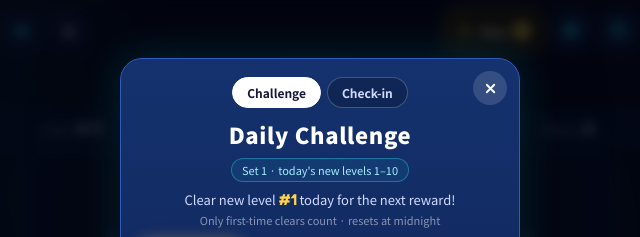
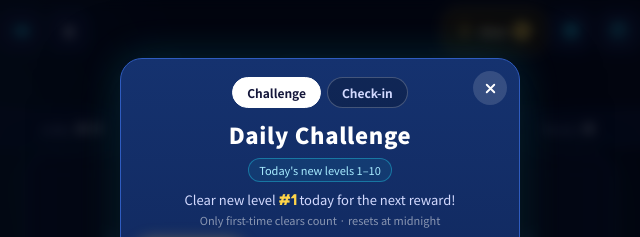
Before and after one commit to lgm500338/alien-dots, a plain HTML site: page index.html in a window 1280 px wide. Both pictures are taken after a click on the button "Challenge". Shown: the top 237 px of the page, 320-960 px from the left. Drawn offline with Linux system fonts and the light colour scheme.

Commit message:
일일 도전과제는 하루 1세트(10칸)만, 다 채우면 그날은 안 뜸. versionCode 5 (1.2.1)
Co-Authored-By: Claude Opus 5.5 <noreply@anthropic.com>
Claude-Session: https://claude.ai/code/session_01XDUEN7YrsRHX77RPJjqpeS

```diff
--- a/index.html
+++ b/index.html
@@ -604,7 +604,7 @@ const I18N={
   selSub:'차례대로 깨면 다음 스테이지가 열려요. 맨 끝에는… 아직 아무도 모르는 무언가가 기다려요.',
   locked:'🔒 앞 스테이지를 먼저 깨 주세요',jumpPh:n=>'스테이지 번호 (1~'+n+')',go:'이동',close:'닫기',
   hellTab:n=>'🔥 은하계 지옥 '+n,langBtn:'EN',
-  qTitle:'일일 도전과제',qSet:(s,a,b)=>s+'세트 · 오늘 '+a+'~'+b+'번째 레벨',qSub:n=>'오늘 <b>'+n+'</b>번째 새 레벨을 깨면 다음 보상!',qNote:'처음 깨는 레벨만 인정돼요 · 매일 자정에 새로 시작',qGot:t=>'🎁 '+t+' 받았어요!',qNewSet:'🎉 세트 완료! 다음 10레벨 도전과제가 열렸어요',aTitle:'매일 체크인',aSub:'매일 출석하고 보상을 받으세요!',aNote:'하루 빠져도 이어져요 · D10 다음엔 D1부터 다시',aGot:(d,t)=>d+' 출석 보상 '+t+' 받았어요!',aDone:'오늘 출석 완료! 내일 또 만나요',tapClose:'탭하여 닫기',tQ:'도전과제',tA:'출석',cos:'꾸미기',docTitle:'외계인 닷 · Alien Dots'},
+  qTitle:'일일 도전과제',qSet:(s,a,b)=>'오늘 새 레벨 '+a+'~'+b+'번째',qSub:n=>'오늘 <b>'+n+'</b>번째 새 레벨을 깨면 다음 보상!',qNote:'처음 깨는 레벨만 인정돼요 · 매일 자정에 새로 시작',qGot:t=>'🎁 '+t+' 받았어요!',qNewSet:'🎉 오늘 도전과제 완료! 내일 자정에 새로 시작해요',aTitle:'매일 체크인',aSub:'매일 출석하고 보상을 받으세요!',aNote:'하루 빠져도 이어져요 · D10 다음엔 D1부터 다시',aGot:(d,t)=>d+' 출석 보상 '+t+' 받았어요!',aDone:'오늘 출석 완료! 내일 또 만나요',tapClose:'탭하여 닫기',tQ:'도전과제',tA:'출석',cos:'꾸미기',docTitle:'외계인 닷 · Alien Dots'},
  en:{hint:'Hint',links:'Links',fill:'Board',moves:'Moves',stage:n=>'Stage '+n,subHell:'100% fill required',
   tipRule:'Drag to connect aliens of the same kind. Stuck? Tap 💡 Hint!',
   tipFill:n=>'Occupy 100% with no empty cells for 1 star! Collect '+n+' stars for 1 hint',
@@ -628,7 +628,7 @@ const I18N={
   selSub:'Clear stages in order to unlock the next one. Something unknown waits at the very end…',
   locked:'🔒 Clear the previous stage first',jumpPh:n=>'Stage number (1~'+n+')',go:'Go',close:'Close',
   hellTab:n=>'🔥 Galaxy Hell '+n,langBtn:'한',
-  qTitle:'Daily Challenge',qSet:(s,a,b)=>'Set '+s+' · today\'s new levels '+a+'–'+b,qSub:n=>'Clear new level <b>#'+n+'</b> today for the next reward!',qNote:'Only first-time clears count · resets at midnight',qGot:t=>'🎁 You got '+t+'!',qNewSet:'🎉 Set complete! The next 10-level challenge is open',aTitle:'Daily Check-in',aSub:'Check in every day for rewards!',aNote:'Missing a day won\'t reset it · after D10 it starts again',aGot:(d,t)=>d+' reward: '+t+'!',aDone:'Checked in today! See you tomorrow',tapClose:'Tap to close',tQ:'Challenge',tA:'Check-in',cos:'Look',docTitle:'Alien Dots'}
+  qTitle:'Daily Challenge',qSet:(s,a,b)=>'Today\'s new levels '+a+'–'+b,qSub:n=>'Clear new level <b>#'+n+'</b> today for the next reward!',qNote:'Only first-time clears count · resets at midnight',qGot:t=>'🎁 You got '+t+'!',qNewSet:'🎉 Today\'s challenge complete! A new one starts at midnight',aTitle:'Daily Check-in',aSub:'Check in every day for rewards!',aNote:'Missing a day won\'t reset it · after D10 it starts again',aGot:(d,t)=>d+' reward: '+t+'!',aDone:'Checked in today! See you tomorrow',tapClose:'Tap to close',tQ:'Challenge',tA:'Check-in',cos:'Look',docTitle:'Alien Dots'}
 };
 let LANG=store.lang||((navigator.language||'ko').toLowerCase().indexOf('ko')===0?'ko':'en');
 function L(k,...a){const s=I18N[LANG][k];return typeof s==='function'?s(...a):s;}
@@ -746,7 +746,7 @@ function checkWin(){
   let filled=0;for(let i=0;i<S.owner.length;i++)if(S.owner[i]>=0)filled++;
   const full=filled===S.owner.length;
   if(all&&(full||!S.hell)){S.won=true;if(window.ADS&&ADS.native)ADS.cleared();
-    if(S.stage>(store.maxC||0)){store.maxC=S.stage;dailyFix();store.daily.count++;const qc=store.daily.count;store.pendQ={set:Math.floor((qc-1)/10),idx:(qc-1)%10};}
+    if(S.stage>(store.maxC||0)){store.maxC=S.stage;dailyFix();if(store.daily.count<10){store.daily.count++;const qc=store.daily.count;store.pendQ={set:Math.floor((qc-1)/10),idx:(qc-1)%10};}}
     if(full&&!store.perfect[S.stage]){store.perfect[S.stage]=1;
       if(S.hell){if(store.hints<HINT_MAX){store.hints++;S.reward='hell';}else S.reward='max';}
       else{store.bank++;S.newSeg=store.bank;const got=settle(S.stage);S.reward=got?'hint':(store.hints>=HINT_MAX&&store.bank>=need(S.stage)?'max':'star');}
@@ -993,8 +993,9 @@ function renderDaily(){
   $('dTabQ').classList.toggle('on',q);$('dTabA').classList.toggle('on',!q);
   $('dToast').style.display=dly.toast?'':'none';$('dToast').textContent=dly.toast||'';
   if(q){
-    dailyFix();const c=store.daily.count;
-    const v=dly.qv||{set:Math.floor(c/10),doneN:c%10,newIdx:-1};
+    dailyFix();const c=Math.min(store.daily.count,10);
+    const v=dly.qv||{set:0,doneN:c,newIdx:-1};
+    if(v.doneN>=10&&!dly.toast){$('dToast').style.display='';$('dToast').textContent=L('qNewSet');}
     $('dTitle').textContent=L('qTitle');
     $('dSet').textContent=L('qSet',v.set+1,v.set*10+1,v.set*10+10);
     $('dSub').innerHTML=v.doneN>=10?'':L('qSub',v.set*10+v.doneN+1);
@@ -1025,11 +1026,11 @@ function afterWin(fn){
   if(window.ADS&&ADS.native)fn=ADS.wrap(fn);
   if(!store.pendQ){fn();return;}
   const q=store.pendQ;store.pendQ=null;const txt=grant(qArr(q.set)[q.idx]);
-  openDaily({mode:'quest',lock:true,qv:{set:q.set,doneN:q.idx+1,newIdx:q.idx},toast:L('qGot',txt),after:fn,setDone:q.idx===9,nextSet:q.set+1});
+  openDaily({mode:'quest',lock:true,qv:{set:q.set,doneN:q.idx+1,newIdx:q.idx},toast:L('qGot',txt),after:fn,setDone:q.idx===9});
   [0,1,2].forEach(i=>setTimeout(()=>sfx.note(i*2+7),200+i*120));
 }
 function closeDaily(){
-  if(dly.setDone){dly.setDone=false;dly.qv={set:dly.nextSet,doneN:0,newIdx:-1};dly.toast=L('qNewSet');renderDaily();sfx.fanfare();return;}
+  if(dly.setDone){dly.setDone=false;dly.qv={set:0,doneN:10,newIdx:-1};dly.toast=L('qNewSet');renderDaily();sfx.fanfare();return;}
   $('ovDaily').classList.remove('show');const f=dly.after;dly={};if(f)f();
 }
 $('dClose').onclick=closeDaily;$('dX').onclick=closeDaily;
```
Also changed, not shown: 1 other file.
